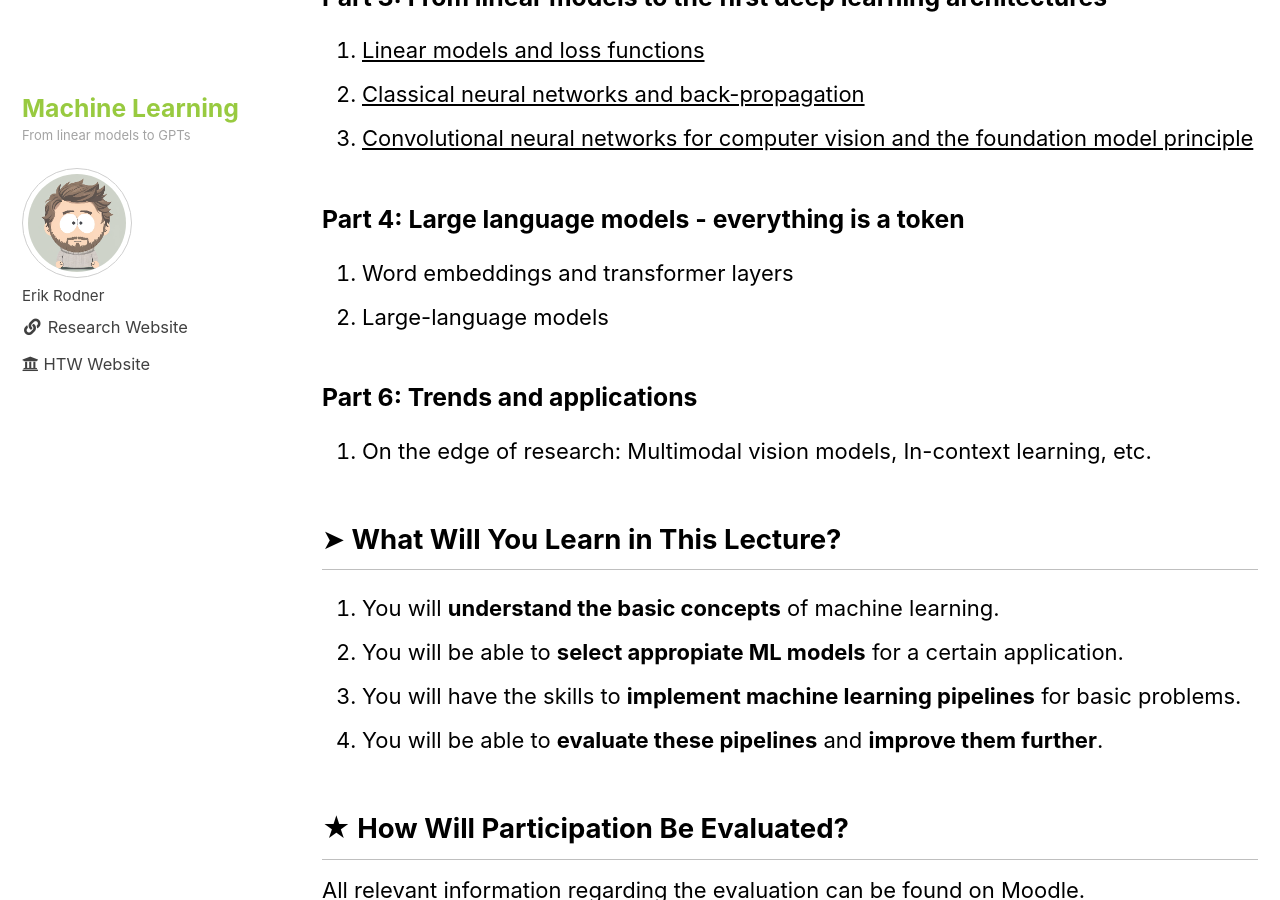
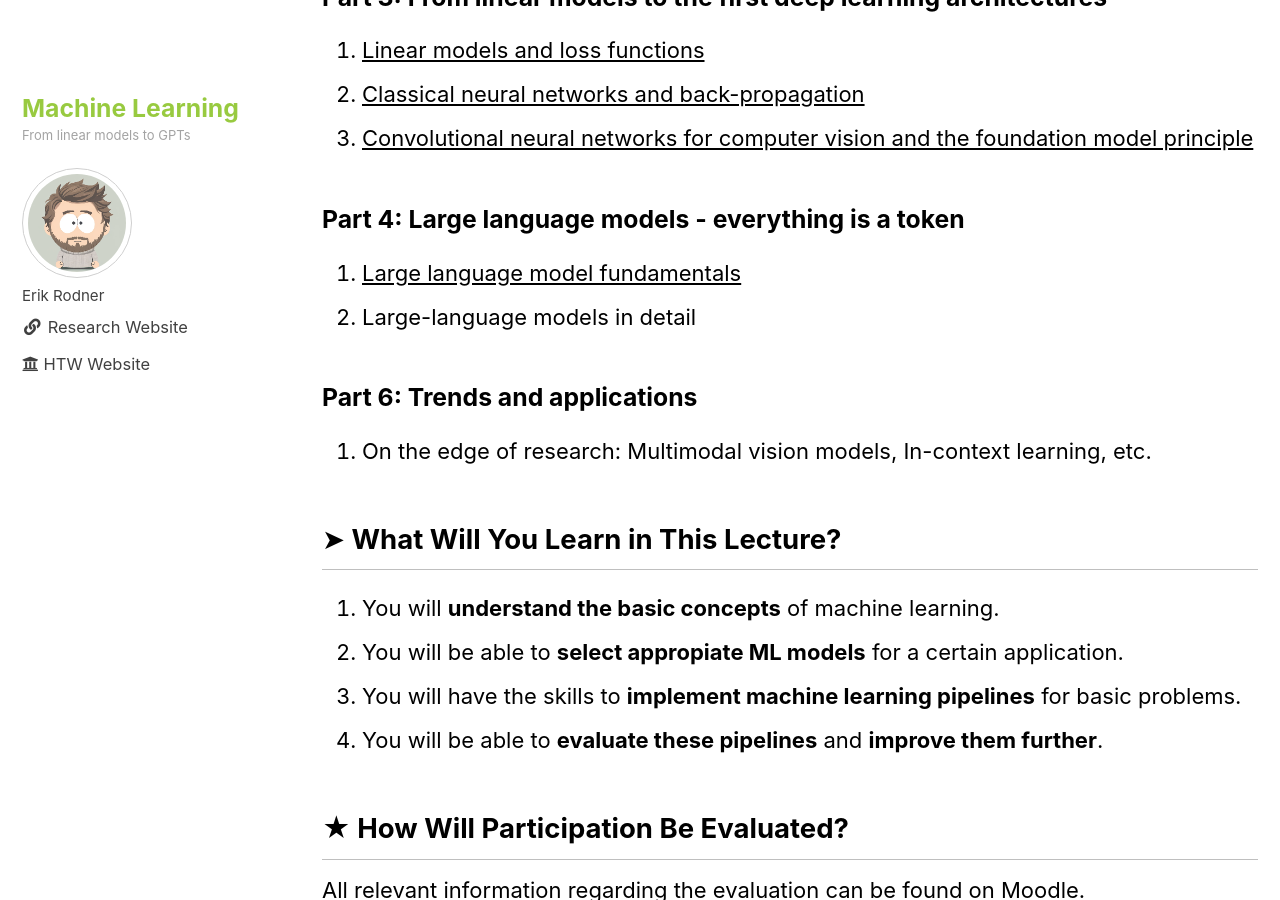
Before and after one commit to HTW-Berlin-KI-Werkstatt/ml-lecture, a Jekyll site: the page built from index.md, in a window 1280 px wide and 900 px high, scrolled down 1906 px. Built offline with Jekyll 4.4.1, drawn with Linux system fonts in a browser that asks for light colours; cached includes are drawn as plain includes.

Commit message:
First LLM lecture

```diff
--- a/index.md
+++ b/index.md
@@ -54,8 +54,8 @@ Specifically, we will deal with the following content: [^1]
 
 ### Part 4: Large language models - everything is a token
 
-8. Word embeddings and transformer layers
-9. Large-language models
+8. [Large language model fundamentals](lectures/08/08.md)
+9. Large-language models in detail
 
 ### Part 6: Trends and applications
 
```
Also changed, not shown: lectures/08/08.md (added, +20 -0 lines).
